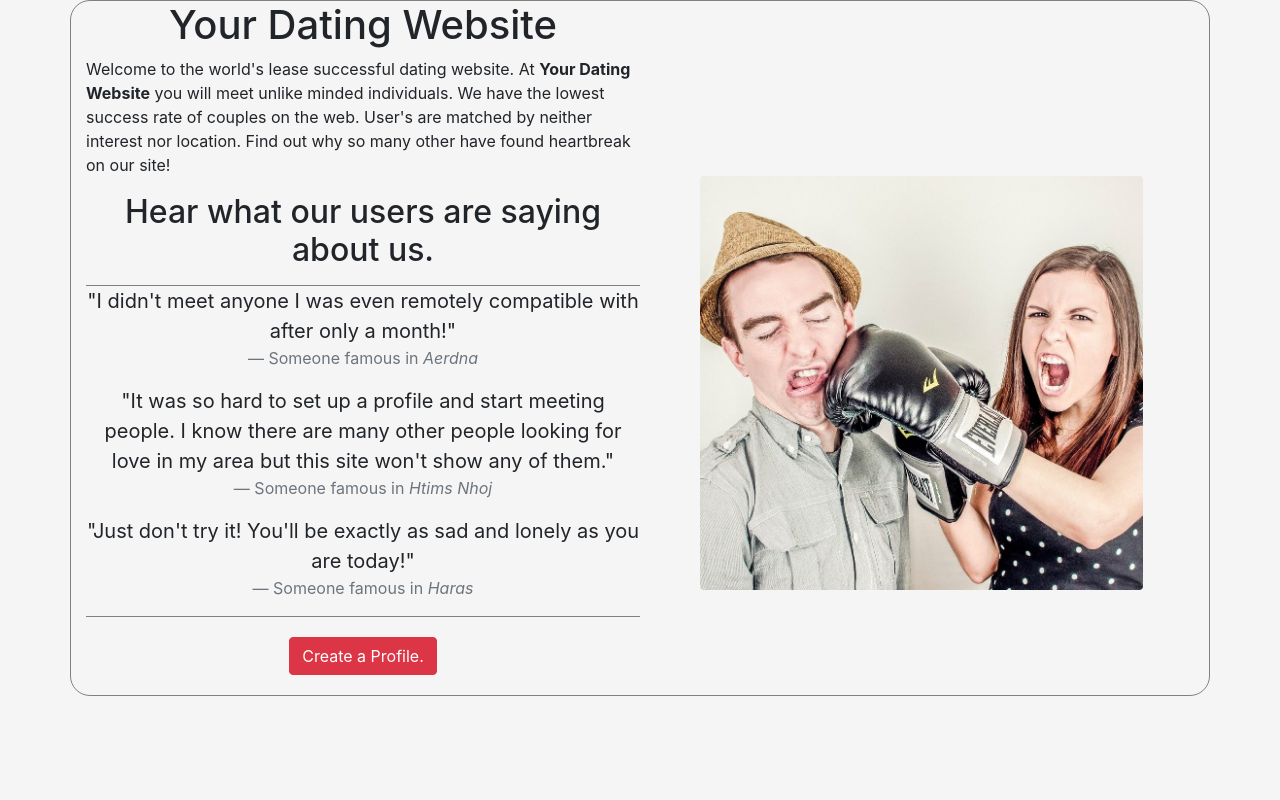
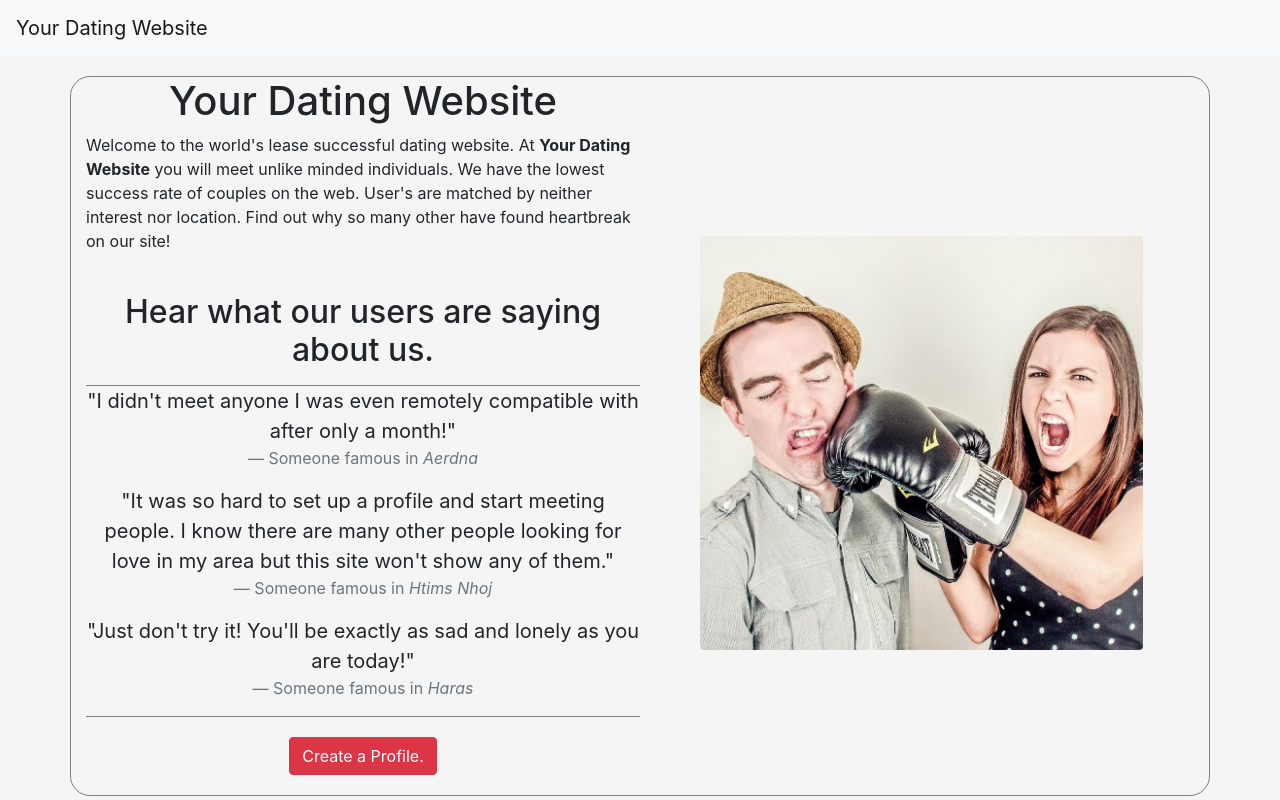
Before and after one commit to kellerflint/dating, a PHP site: page /views/home.html in a window 1280 px wide. Run offline with PHP 8.4, Linux system fonts and the light colour scheme.

Commit message:
added nav and final stylings

```diff
--- a/styles/home_styles.css
+++ b/styles/home_styles.css
@@ -20,7 +20,11 @@ h1, h2 {
     width: 40%;
     display: inline-block;
     margin-left: 5%;
-    padding-bottom: 70px;
+    padding-bottom: 110px;
+}
+
+.navbar {
+    margin-bottom: 20px;
 }
 
 .quotes {
--- a/views/home.html
+++ b/views/home.html
@@ -9,6 +9,12 @@
     <link rel="stylesheet" href="http://localhost:5003/dating/styles/home_styles.css">
 </head>
 <body>
+<nav class="navbar navbar-expand-lg navbar-light bg-light">
+    <a class="navbar-brand" href="#">Your Dating Website</a>
+    <button class="navbar-toggler" type="button" data-toggle="collapse" data-target="#navbarSupportedContent" aria-controls="navbarSupportedContent" aria-expanded="false" aria-label="Toggle navigation">
+        <span class="navbar-toggler-icon"></span>
+    </button>
+</nav>
 <div class="container">
     <div id="text-container">
         <h1>Your Dating Website</h1>
@@ -17,6 +23,7 @@
             individuals. We have the lowest success rate of couples on the web. User's are matched by neither interest
             nor
             location. Find out why so many other have found heartbreak on our site!</p>
+        <br>
         <h2>Hear what our users are saying about us.</h2>
         <div class="quotes">
             <blockquote class="blockquote text-center">
```
